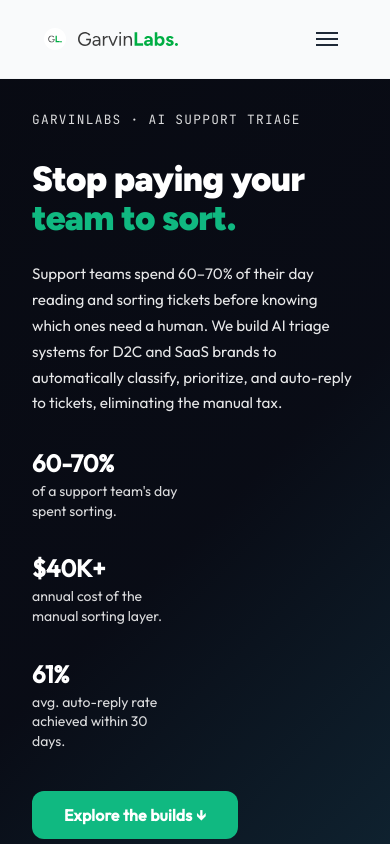
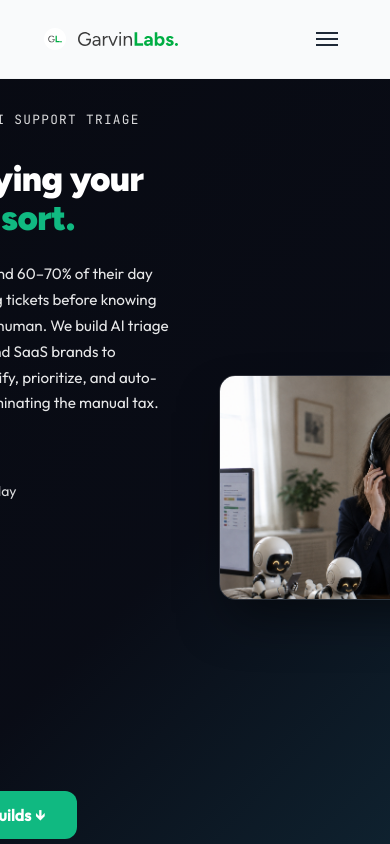
Before and after one commit to GarvinChanderia/garvinlabs-website, a Next.js app: page / in a window 390 px wide. Shown: the top 844 px of the page. Built offline with nearby package versions, Linux system fonts and the light colour scheme.

Commit message:
fix(hero): show hero image on mobile
Remove display:none on .hero-image-wrapper below 768px.
Use 16/9 aspect ratio and top margin for mobile layout.

Co-Authored-By: Claude Sonnet 4.6 <noreply@anthropic.com>

```diff
--- a/app/globals.css
+++ b/app/globals.css
@@ -2174,7 +2174,7 @@ details[open] .faq-icon { transform: rotate(45deg); }
   .hero-premium-title    { font-size: clamp(2rem, 8vw, 3rem); }
   .hero-premium-sub      { font-size: 1rem; margin-bottom: 2rem; }
   .hero-premium-content  { padding-top: 2.5rem; padding-bottom: 2.5rem; }
-  .hero-image-wrapper    { display: none; }
+  .hero-image-wrapper    { aspect-ratio: 16/9; margin-top: 1.5rem; }
 }
 
 @media (max-width: 480px) {
```
